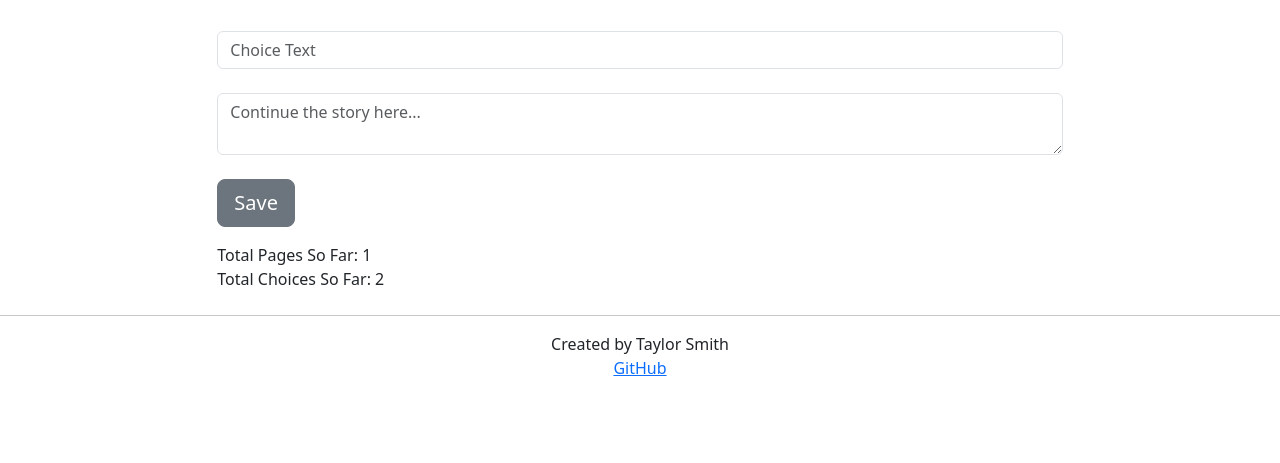
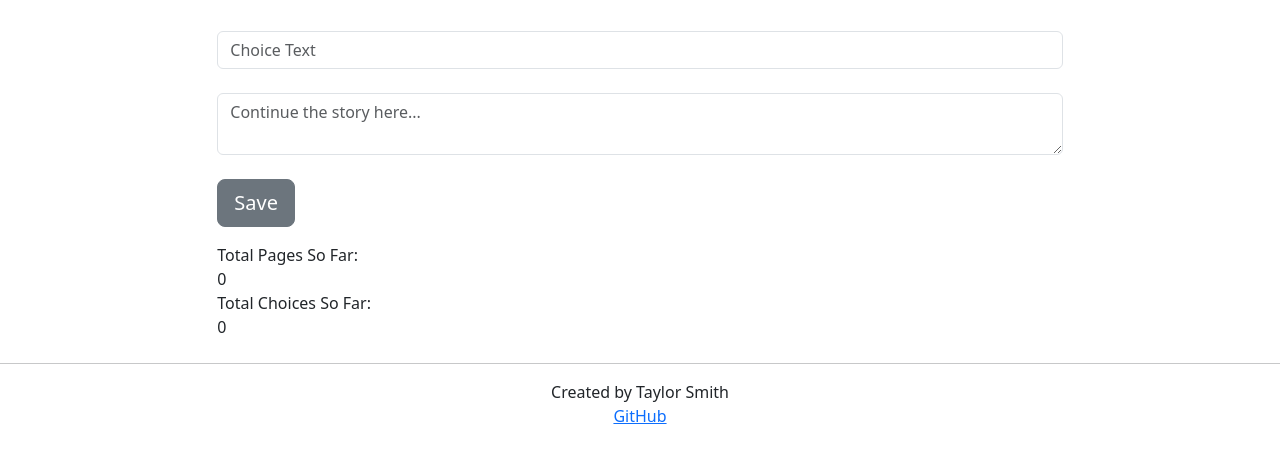
Before and after one commit to tss67/StartUpProject, a plain HTML site: page edit.html in a window 1280 px wide. Shown: the part 185-648 px from the top of the page. Drawn offline with nearby package versions, Linux system fonts and the light colour scheme.

Commit message:
FInished edit.html javascript, finished trackdata.js

```diff
--- a/edit.html
+++ b/edit.html
@@ -3,6 +3,8 @@
 <link href="https://cdn.jsdelivr.net/npm/bootstrap@5.3.2/dist/css/bootstrap.min.css" rel="stylesheet" integrity="sha384-T3c6CoIi6uLrA9TneNEoa7RxnatzjcDSCmG1MXxSR1GAsXEV/Dwwykc2MPK8M2HN" crossorigin="anonymous">
 <script src="https://cdn.jsdelivr.net/npm/bootstrap@5.3.2/dist/js/bootstrap.bundle.min.js" integrity="sha384-C6RzsynM9kWDrMNeT87bh95OGNyZPhcTNXj1NW7RuBCsyN/o0jlpcV8Qyq46cDfL" crossorigin="anonymous"></script>
 <script src="story.js"></script>
+<script src="trackdata.js"></script>
+
 
 <html lang="en">
   <head>
@@ -56,10 +58,10 @@
             <!--Database Information-->
             <div class="row">
               <div>
-                Total Pages So Far: 1
+                Total Pages So Far: <div id="pageCount">Javascript Error</div>
               </div>
               <div>
-                Total Choices So Far: 2
+                Total Choices So Far: <div id="choiceCount">Javascript Error</div>
               </div>
             </div>
         </div>
--- a/story.js
+++ b/story.js
@@ -8,6 +8,8 @@ function initializeStory() {
 
     storyEl.value = storedStory;
     storyNameEl.value = storedStoryName;
+
+    initializeCounts();
 }
 
 function updateStory() {
@@ -17,6 +19,8 @@ function updateStory() {
     localStorage.setItem("story_name", storyNameEl.value);
 
     if(!(storyEl.value.trim().length === 0 ||  storyNameEl.value.trim().length === 0)) {
+        increaseCount();
+
         window.location.href = "story.html";
     }
 }
--- a/trackdata.js
+++ b/trackdata.js
@@ -1,16 +1,35 @@
 function initializeCounts() {
-    const pageCount = localStorage.getItem("page_count");
-    const choiceCount = localStorage.getItem("choice_count");
+    //Get current counts
+    let pageCount = localStorage.getItem("page_count");
+    let choiceCount = localStorage.getItem("choice_count");
 
-    if(pageCount === null) {
-        localStorage.setItem("page_count", "NULL");
+    //If nothing exists yet, initialize to a random value for now
+    if(pageCount === "" || !pageCount) {
+        pageCount = "0";
+        localStorage.setItem("page_count", pageCount);
     }
-    if(choiceCount === null) {
-        localStorage.setItem("choice_count", "NULL");
+    if(choiceCount === "" || !choiceCount) {
+        choiceCount = "0";
+        localStorage.setItem("choice_count", choiceCount);
     }
 
+    //Update visual elements
+    const pageCountEl = document.querySelector('#pageCount');
+    const choiceCountEl = document.querySelector('#choiceCount');
+
+    pageCountEl.innerHTML =  pageCount
+    choiceCountEl.innerHTML =  choiceCount
 }
 
 function increaseCount() {
+    //Get current counts
+    let pageCount = parseInt(localStorage.getItem("page_count"));
+    let choiceCount = parseInt(localStorage.getItem("choice_count"));
 
+    //Increase by 1
+    pageCount += 1;
+    choiceCount += 1;
+
+    localStorage.setItem("page_count", pageCount);
+    localStorage.setItem("choice_count", choiceCount);
 }
```
Also changed, not shown: README.md.
